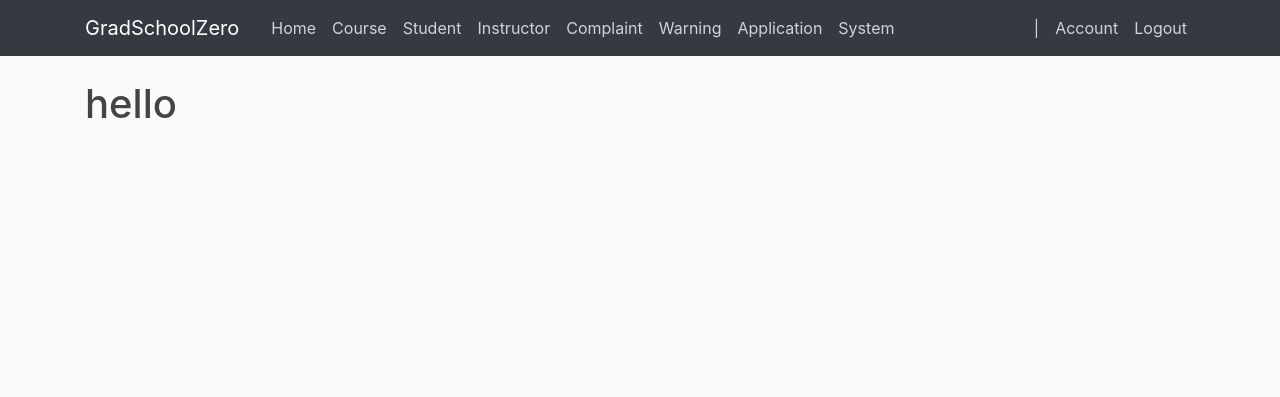
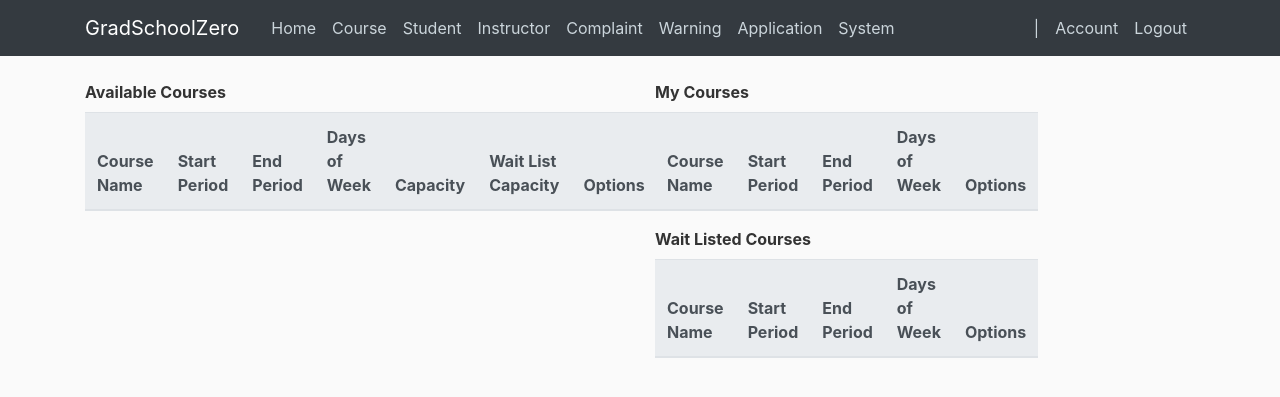
Before and after one commit to zwen000/CunyZero, a Flask app: page /course/register in a window 1280 px wide. Shown: the top 397 px of the page. Run offline with Flask 2, Linux system fonts and the light colour scheme; a user stored in the database is signed in; data that the repository does not hold is empty; some libraries are stand-ins or nearby versions.

Commit message:
Added course registration
Haven't tested, maybe error

```diff
--- a/cunyzero/forms.py
+++ b/cunyzero/forms.py
@@ -87,7 +87,7 @@ class CreateCourseForm(FlaskForm):
         validators=[DataRequired()],
         query_factory = lambda: Instructor.query,
         widget=widgets.Select(multiple=False),
-        get_label='user.username'
+        get_label='ownerId'
     )
     startPeriod = IntegerField('Start Period', validators=[DataRequired(), NumberRange(min=1,max=9)])
     endPeriod = IntegerField('End Period', validators=[DataRequired(), NumberRange(min=1,max=9)])
--- a/cunyzero/routes.py
+++ b/cunyzero/routes.py
@@ -147,9 +147,9 @@ def application():
     return render_template("application.html", title="Visitor-Application")
 
 
-@login_required#this dont seem to work. If you are not logged in and goto /application/student there will be attributeerror
+@login_required
 @app.route('/application/student', methods=['GET', 'POST'])
-def student_application():
+def student_application():#If you are not logged in and goto /application/student there will be attributeerror
     form = ApplicationForm()
     application = Application.query.filter_by(approval=None, visitor_id=current_user.ownerId).first()
     if application:
@@ -258,7 +258,45 @@ def application_review(application_id):
 def register_course():
     # if current_user.role != "Student":
     #     return redirect(url_for('home'))
-    return render_template("register-course.html")
+
+    courses = Course.query.filter_by(status="Open")
+    studentCourses = StudentCourse.query.filter_by(studentId=current_user.ownerId)
+    courseIds = [sc.courseId for sc in studentCourses]# id of courses student enrolled/waitlisted in
+    enrolledIds = [sc.courseId for sc in studentCourses if not sc.waiting]# id of courses student enrolled in
+
+    notEnrolledCourses = [course for course in courses if course.courseId not in courseIds]
+    enrolledCourses = [course for course in courses if course.courseId in enrolledIds]
+    waitListedCourses = [course for course in courses if (course.courseId in courseIds) and (course.courseId not in enrolledIds)]
+
+    if request.form.get("Enroll"):# Attempting to Enroll In a Course
+        courseId = int(request.form.get("Enroll"))
+        course = Course.query.filter_by(courseId=courseId).first()
+        courseSize = len(StudentCourse.query.filter_by(courseId=course.courseId, waiting=False))
+
+        if courseSize<course.capacity:# if course not full
+            studentcourse = StudentCourse(courseId=courseId, studentId=current_user.ownerId, waiting=False)
+            db.session.add(studentcourse)
+            db.session.commit()
+            flash(f'You have successfully enrolled in {course.coursename}','success')
+        else:# course full
+            waitListSize = len(StudentCourse.query.filter_by(courseId=course.courseId, waiting=True))
+            if waitListSize<course.waitListCapacity:# if waitlist not full
+                studentcourse = StudentCourse(courseId=courseId, studentId=current_user.ownerId, waiting=True)
+                db.session.add(studentcourse)
+                db.session.commit()
+                flash(f'You are now waitlisted for {course.coursename}','warning')
+            else:
+                flash('Course is full','danger')
+
+    if request.form.get("Drop"):# Dropping a Course
+        courseId = int(request.form.get("Enroll"))
+        StudentCourse.query.filter_by(courseId=courseId, studentId=current_user.ownerId).delete()
+        db.session.commit()
+        flash(f'You have successfully dropped {course.coursename}','success')
+
+    return render_template("register-course.html", courses=notEnrolledCourses,
+                                                    enrolled = enrolledCourses,
+                                                    waitListed = waitListedCourses)
 
 # Admin only
 #@login_required
--- a/cunyzero/templates/register-course.html
+++ b/cunyzero/templates/register-course.html
@@ -1,5 +1,97 @@
 {% extends 'layout.html' %}
 
 {% block content %}
-<h1>hello</h1>
+<div class="row">
+    <!-- <div class="content-section"> -->
+        <div class="col-6">
+            <table class="table table-primary">
+                <strong><label>Available Courses</label></strong>
+                <thead class="thead-light">
+                    <tr>
+                    <th scope="col">Course Name</th>
+                    <th scope="col">Start Period</th>
+                    <th scope="col">End Period</th>
+                    <th scope="col">Days of Week</th>
+                    <th scope="col">Capacity</th>
+                    <th scope="col">Wait List Capacity</th>
+                    <th scope="col">Options</th>
+                    </tr>
+                </thead>
+                <tbody>
+                    {% for course in courses %}
+                        <tr>
+                        <td>{{course.coursename}}</td>
+                        <td>{{course.startPeriod}}</td>
+                        <td>{{course.endPeriod}}</td>
+                        <td>{{course.dayofweek}}</td>
+                        <td>{{course.capacity}}</td>
+                        <td>{{course.waitListCapacity}}</td>
+                        <td>
+                            <form method="POST">
+                                <button type="submit" name="Enroll" value="{{course.id}}" class="btn btn-success">Register</button>
+                            </form>
+                        </td>
+                        </tr>
+                    {% endfor %}
+                </tbody>
+            </table>
+        </div>
+        <div class="col-4" >
+            <table class="table table-success">
+                <strong><label>My Courses</label></strong>
+                <thead class="thead-light">
+                    <tr>
+                    <th scope="col">Course Name</th>
+                    <th scope="col">Start Period</th>
+                    <th scope="col">End Period</th>
+                    <th scope="col">Days of Week</th>
+                    <th scope="col">Options</th>
+                    </tr>
+                </thead>
+                <tbody>
+                    {% for course in enrolled %}
+                        <tr>
+                        <td>{{course.coursename}}</td>
+                        <td>{{course.startPeriod}}</td>
+                        <td>{{course.endPeriod}}</td>
+                        <td>{{course.dayofweek}}</td>
+                        <td>
+                            <form method="POST">
+                                <button type="submit" name="Drop" value="{{course.id}}" class="btn btn-danger">Drop</button>
+                            </form>
+                        </td>
+                        </tr>
+                    {% endfor %}
+                </tbody>
+            </div>
+            <table class="table table-danger">
+                <strong><label>Wait Listed Courses</label></strong>
+                <thead class="thead-light">
+                    <tr>
+                    <th scope="col">Course Name</th>
+                    <th scope="col">Start Period</th>
+                    <th scope="col">End Period</th>
+                    <th scope="col">Days of Week</th>
+                    <th scope="col">Options</th>
+                    </tr>
+                </thead>
+                <tbody>
+                    {% for course in waitListed %}
+                        <tr>
+                        <td>{{course.coursename}}</td>
+                        <td>{{course.startPeriod}}</td>
+                        <td>{{course.endPeriod}}</td>
+                        <td>{{course.dayofweek}}</td>
+                        <td>
+                            <form method="POST">
+                                <button type="submit" name="Drop" value="{{course.id}}" class="btn btn-danger">Drop</button>
+                            </form>
+                        </td>
+                        </tr>
+                    {% endfor %}
+                </tbody>
+            </div>
+        </div>
+    <!-- </div> -->
+</div>
 {% endblock %}
```
Also changed, not shown: cunyzero/models.py (+4 -5 lines), cunyzero/database.db.
